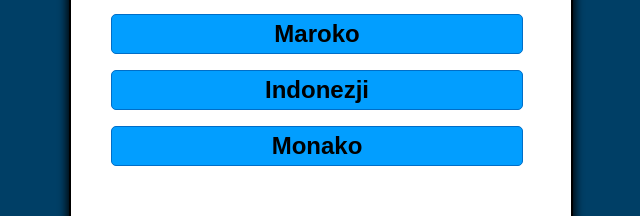
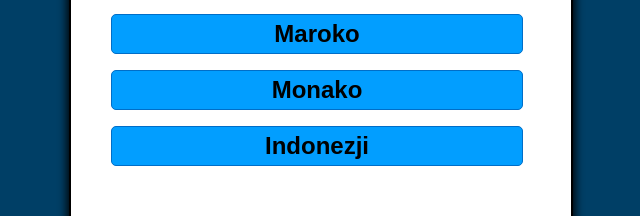
Before and after one commit to Wasiak1234/question-project, a React (Create React App) app: page / in a window 1280 px wide. Shown: the part 228-444 px from the top of the page, without its empty margins (319-959 px from the left). Built offline with nearby package versions, Linux system fonts and the light colour scheme.

Commit message:
random answers

```diff
--- a/src/data.js
+++ b/src/data.js
@@ -2,7 +2,7 @@ export const data = [
   [
     {
       question: "Czyja to flaga?",
-      answers: ["Polski", "Maroko", "Indonezji", "Monako"],
+      answers: ["Polski", "Maroko", "Indonezji", "Monako"].sort(() => Math.random() - 0.5),
       correctAnswer: "Polski",
       flag:
         "https://www.flagi-panstw.pl/data/flags/emoji/facebook/256x256/pl.png",
@@ -11,7 +11,7 @@ export const data = [
   [
     {
       question: "Czyja to flaga?",
-      answers: ["Dania", "Norwegia", "Szwecja", "Finlandia"],
+      answers: ["Dania", "Norwegia", "Szwecja", "Finlandia"].sort(() => Math.random() - 0.5),
       correctAnswer: "Finlandia",
       flag:
         "https://www.flagi-panstw.pl/data/flags/emoji/facebook/256x256/fi.png",
@@ -20,7 +20,7 @@ export const data = [
   [
     {
       question: "Czyja to flaga?",
-      answers: ["Chorwacja", "Holandia", "Luksemburg", "Paragwaj"],
+      answers: ["Chorwacja", "Holandia", "Luksemburg", "Paragwaj"].sort(() => Math.random() - 0.5),
       correctAnswer: "Holandia",
       flag:
         "https://www.flagi-panstw.pl/data/flags/emoji/facebook/256x256/nl.png",
@@ -29,7 +29,7 @@ export const data = [
   [
     {
       question: "Czyja to flaga?",
-      answers: ["Puerto Rico", "Kuba", "Chile", "Texas"],
+      answers: ["Puerto Rico", "Kuba", "Chile", "Texas"].sort(() => Math.random() - 0.5),
       correctAnswer: "Chile",
       flag:
         "https://www.flagi-panstw.pl/data/flags/emoji/facebook/256x256/cl.png",
@@ -38,7 +38,7 @@ export const data = [
   [
     {
       question: "Czyja to flaga?",
-      answers: ["Wenezuela", "Ekwador", "Kolumbia"],
+      answers: ["Wenezuela", "Ekwador", "Kolumbia"].sort(() => Math.random() - 0.5),
       correctAnswer: "Wenezuela",
       flag:
         "https://www.flagi-panstw.pl/data/flags/emoji/facebook/256x256/ve.png",
```
